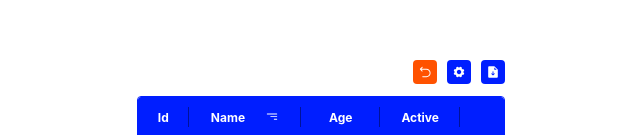
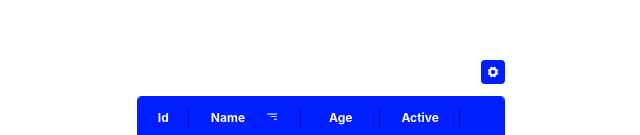
Before and after one commit to obrebskim/DynamicTable, a React (Vite) app: page / in a window 1280 px wide. Shown: the part 196-331 px from the top of the page, without its empty margins (319-959 px from the left). Built offline with nearby package versions, Linux system fonts and the light colour scheme.

Commit message:
FEAT: Reset filters button does not appear when no filters provided

```diff
--- a/src/App.tsx
+++ b/src/App.tsx
@@ -63,11 +63,7 @@ const generateFile = (data: TData[]) => {
 function App() {
   return (
     <>
-      <DynamicTable
-        configuration={config}
-        data={data}
-        onFileGenerate={generateFile}
-      />
+      <DynamicTable configuration={config} data={data} />
     </>
   );
 }
--- a/src/components/DynamicTable/DynamicTable.tsx
+++ b/src/components/DynamicTable/DynamicTable.tsx
@@ -57,14 +57,21 @@ function DynamicTable<T extends { id: string | number }>({
       className={style["dynamic-table-wrapper"]}
     >
       <DTButtonWrapper>
+        <>
+          {Object.values(filters).some((filter) => filter !== "") && (
             <DTOptionButton
               label={<DTResetIcon />}
               title="Reset filter"
-          style={{ backgroundColor: "var(--red)", borderColor: "var(--red)" }}
+              style={{
+                backgroundColor: "var(--red)",
+                borderColor: "var(--red)",
+              }}
               onClick={handleResetFilters}
               data-testid="reset-button"
               disabled={loading}
             />
+          )}
+        </>
         <DTOptionButton
           title="Options"
           label={<DTSettingsIcon />}
@@ -72,12 +79,16 @@ function DynamicTable<T extends { id: string | number }>({
           data-testid="option-button"
           disabled={loading}
         />
+        <>
+          {onFileGenerate && (
             <DTOptionButton
               title="Generate a file"
               label={<DTFileIcon />}
               disabled={loading}
               onClick={handleFileGenerate}
             />
+          )}
+        </>
       </DTButtonWrapper>
       <DTTable maxHeight={maxHeight} maxWidth={maxWidth}>
         <DTHeadRow>
```
Lines whose indentation alone changed are shown as unchanged.
